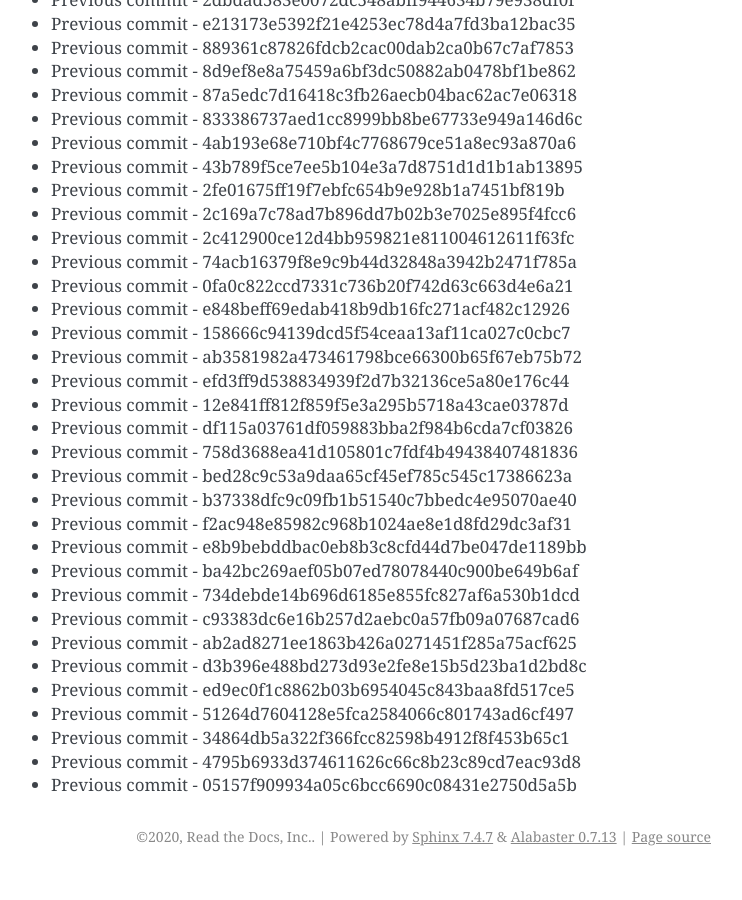
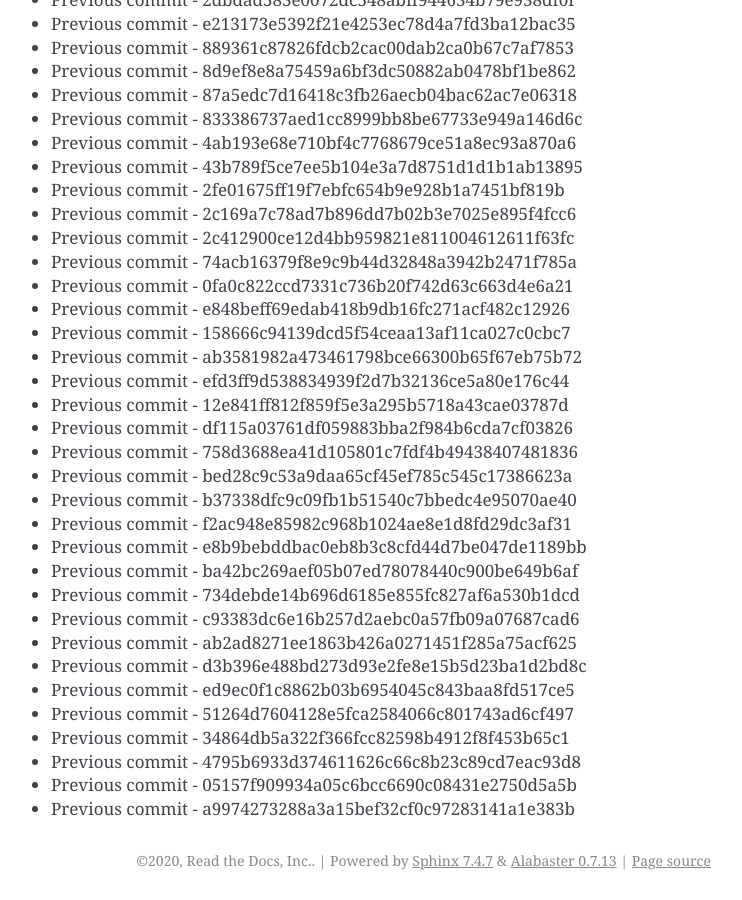
Before and after one commit to readthedocs/rtd-git-stresstest, a Sphinx documentation site: the page built from docs/updates.rst, in a window 1280 px wide and 900 px high, scrolled down 6105 px. Shown: the whole window, without its empty margins (399-1141 px from the left). Built offline with Sphinx 7.4.7, drawn with Linux system fonts in a browser that asks for light colours; before the commit the page ends 6981 px from its top, so only the background shows below that.

Commit message:
Generating commit from previous: a9974273288a3a15bef32cf0c97283141a1e383b

```diff
--- a/docs/updates.rst
+++ b/docs/updates.rst
@@ -288,3 +288,4 @@ It can be tested for any performance characteristics.
 * Previous commit - 34864db5a322f366fcc82598b4912f8f453b65c1
 * Previous commit - 4795b6933d374611626c66c8b23c89cd7eac93d8
 * Previous commit - 05157f909934a05c6bcc6690c08431e2750d5a5b
+* Previous commit - a9974273288a3a15bef32cf0c97283141a1e383b
```
